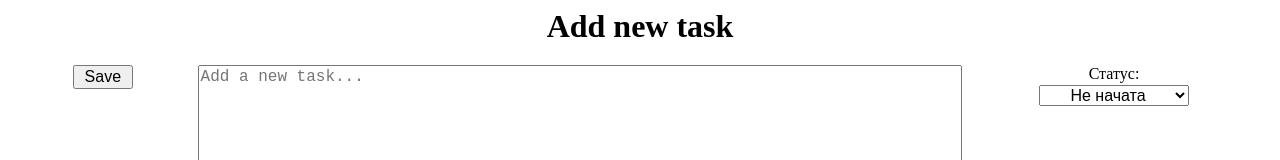
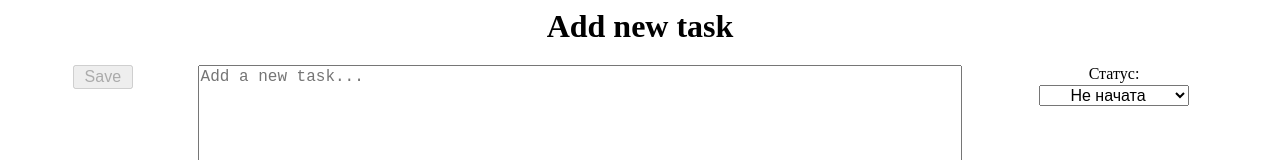
Before and after one commit to liluserlil-code/todo-list-vite-Vanja, a React (Vite) app: page /add-new in a window 1280 px wide. Shown: the top 160 px of the page. Built offline with nearby package versions, Linux system fonts and the light colour scheme.

Commit message:
Fixed addNew page (ver. 3)

```diff
--- a/src/components/main.tsx
+++ b/src/components/main.tsx
@@ -2,7 +2,5 @@ import { createRoot } from 'react-dom/client'
 import App from './App.tsx'
 
 createRoot(document.getElementById('root')!).render(
-  <>
-    <App />
-  </>,
+  <App />,
 )
--- a/src/pages/addNew/components/newTaskForm.tsx
+++ b/src/pages/addNew/components/newTaskForm.tsx
@@ -1,5 +1,3 @@
-// Кароче я не знал как назвать этот файл и я назвал его контент
-
 import s from "./NewTaskForm.module.css"
 import { useNavigate } from "react-router-dom";
 import { useState, type ReactElement } from "react";
@@ -23,7 +21,6 @@ const NewTaskForm = (): ReactElement => {
 
     //TODO onClick
     const handleSubmit = () => {
-        if (text === "") return
         saveTaskInLS({text, status});
         navigate("/");
     }
@@ -31,6 +28,7 @@ const NewTaskForm = (): ReactElement => {
     //TODO handle Save in onSubmit form action
     //TODO set onSubmit button disabled, if text value is empty
     return(
+        // возможно эту форму нужно вывести в отдельный файл
         <form action="" className={s.form} onSubmit={handleSubmit}>
             <textarea placeholder="Add a new task..." onChange={onTextChanged} className={s.textarea}></textarea>
             <label htmlFor="Status" className={s.label}>Статус:</label>
@@ -39,7 +37,7 @@ const NewTaskForm = (): ReactElement => {
                 <option value="В процессе">В процессе</option>
                 <option value="Завершена">Завершена</option>
             </select>
-            <button type="submit" className={s.button}>Save</button>
+            <button type="submit" disabled={text.trim()===""}className={s.button}>Save</button>
         </form>
     )
 }
```
